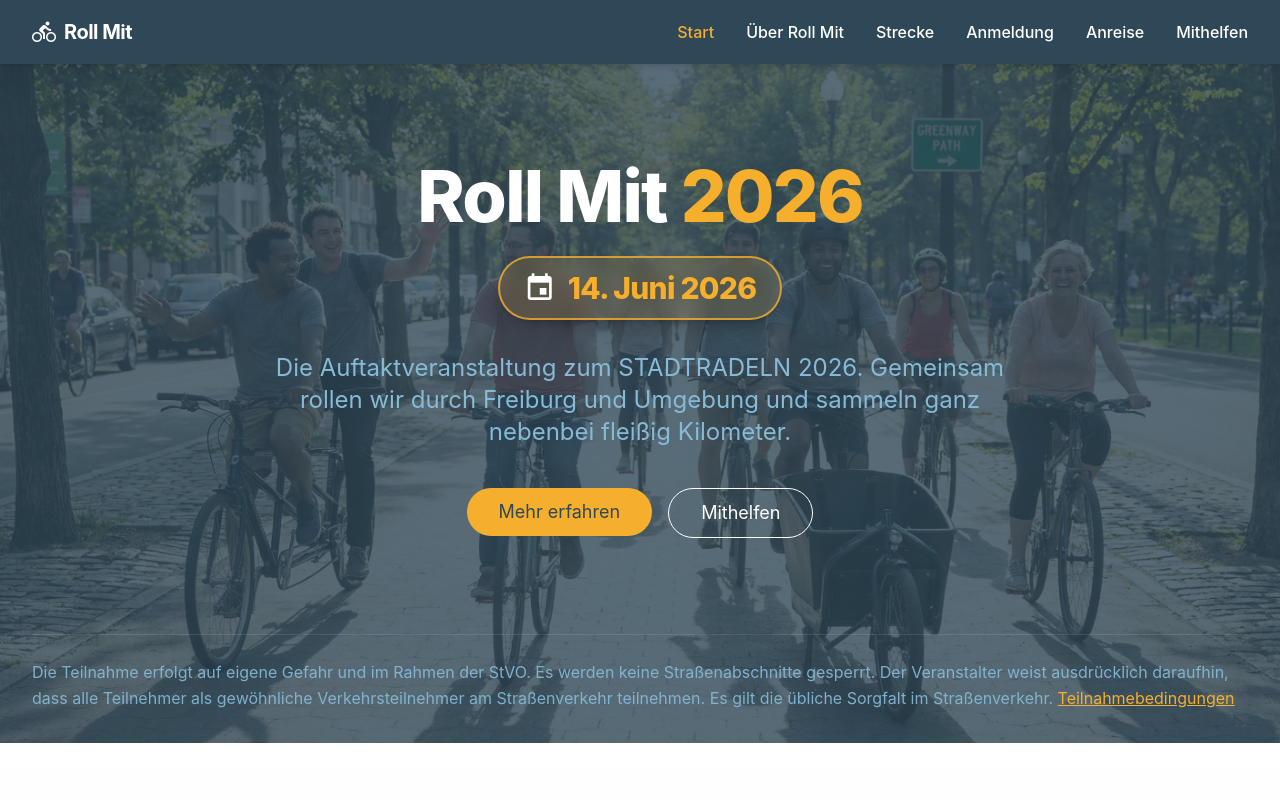
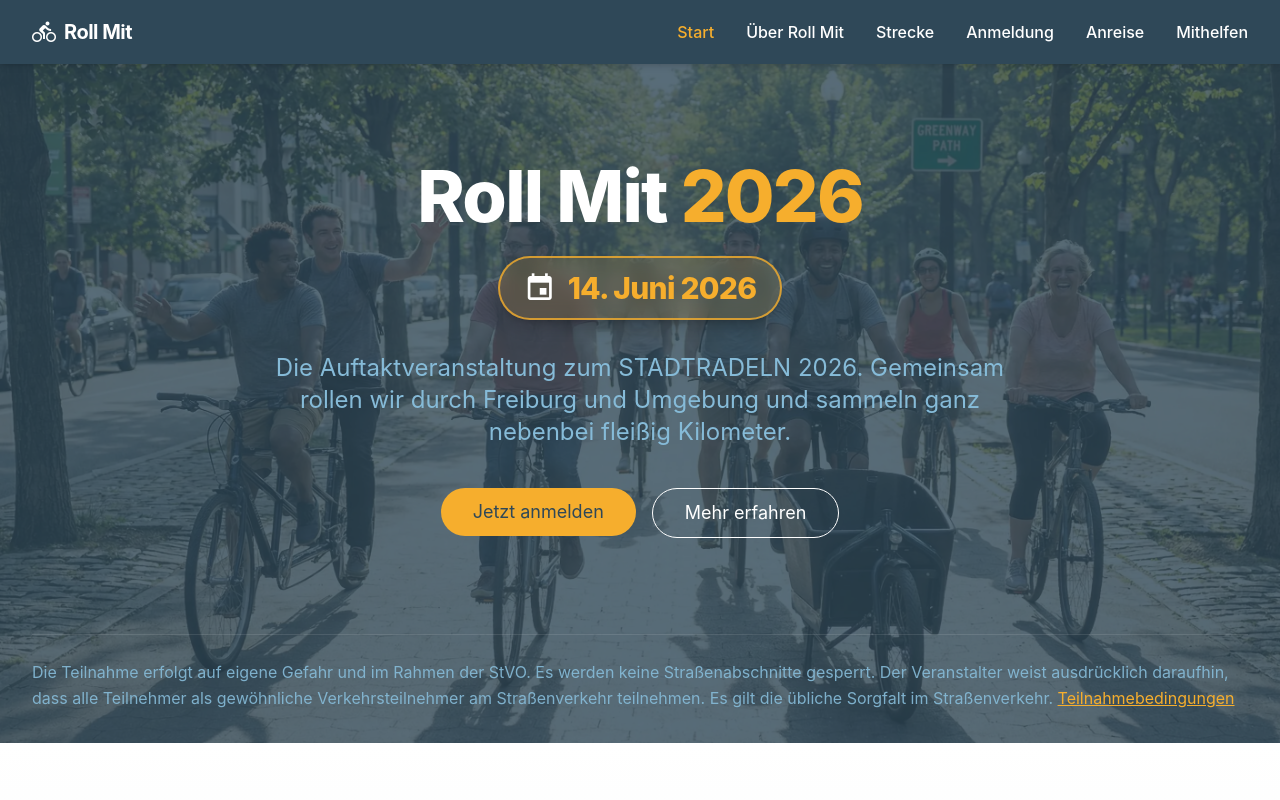
Before and after one commit to jekolbe/roll-mit-ui, an Angular app: page / in a window 1280 px wide. Shown: the top 800 px of the page. Built offline with nearby package versions, Linux system fonts and the light colour scheme.

Commit message:
Updated buttons on hom epage

```diff
--- a/src/app/pages/home/home.html
+++ b/src/app/pages/home/home.html
@@ -40,14 +40,14 @@
             class="!bg-honey-bronze !text-charcoal-blue !px-8 !py-6 !text-lg !rounded-full"
             routerLink="/ueber"
           >
-            Mehr erfahren
+            Jetzt anmelden
           </button>
           <button
             mat-stroked-button
             class="!border-white !text-white !px-8 !py-6 !text-lg !rounded-full hover:!bg-white/10"
             routerLink="/helfen"
           >
-            Mithelfen
+            Mehr erfahren
           </button>
         </div>
       </div>
```
